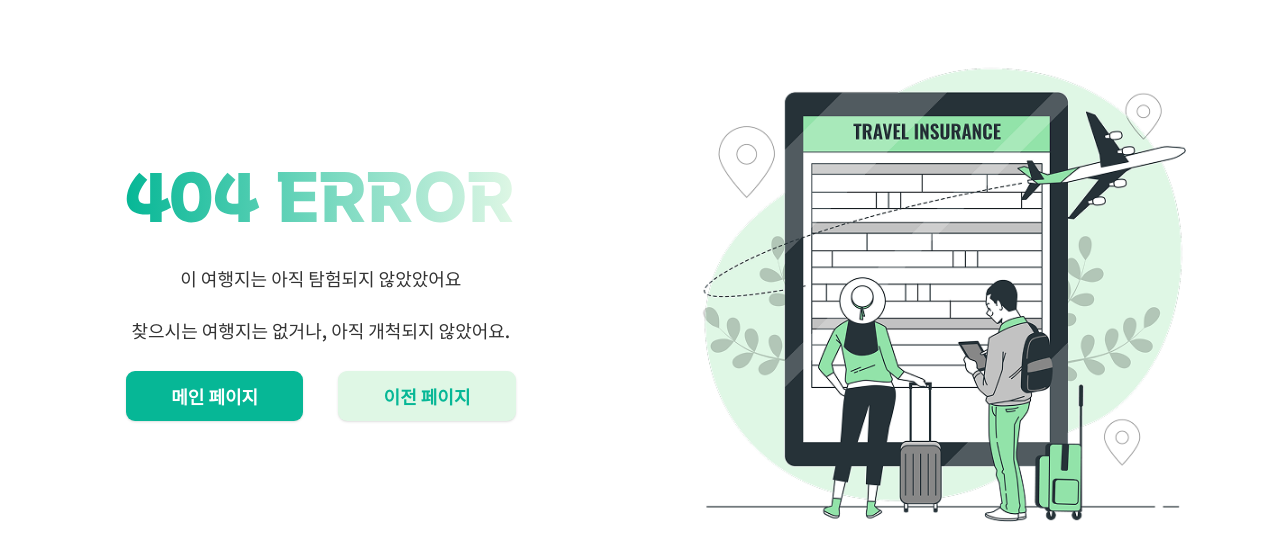
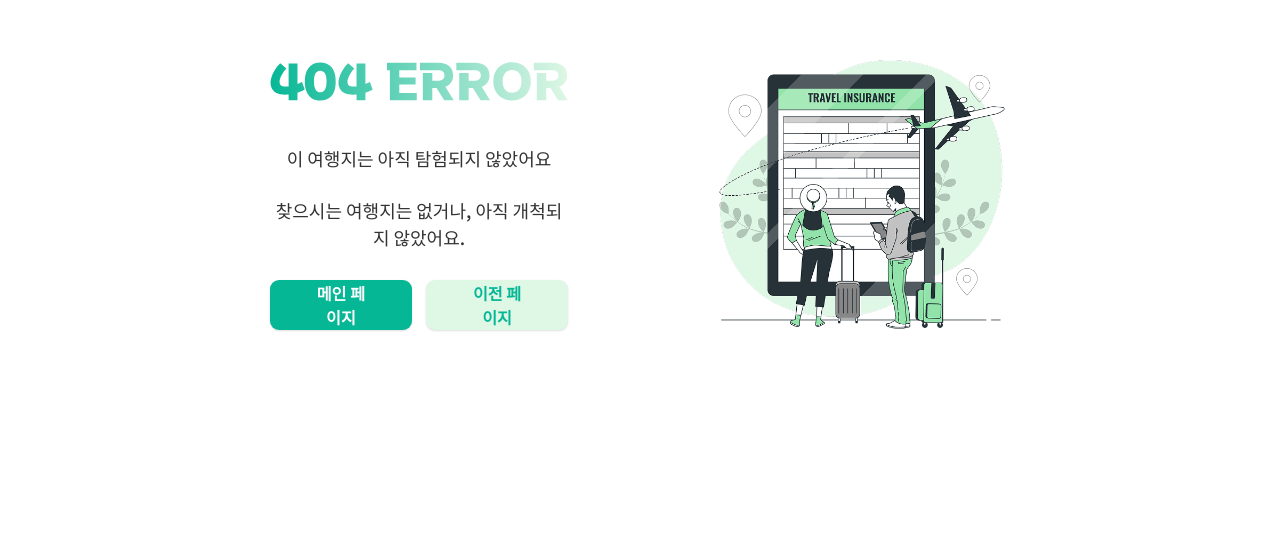
Before and after one commit to FE5-project2-2team/Project-TripUs, a React (Vite) app: page /404 in a window 1280 px wide. Shown: the part 164-724 px from the top of the page. Built offline with nearby package versions, Linux system fonts and the light colour scheme; what react-quill-new would draw is missing.

Commit message:
[feat] NotFound_404 페이지 구현

```diff
--- a/package.json
+++ b/package.json
@@ -30,6 +30,7 @@
 		"react-hook-form": "^7.56.3",
 		"react-quill-new": "^3.4.6",
 		"react-router": "^7.5.2",
+		"react-router-dom": "^7.6.0",
 		"react-sortablejs": "^6.1.4",
 		"react-toastify": "^11.0.5",
 		"react-use": "^17.6.0",
@@ -44,6 +45,7 @@
 		"@types/quill": "^2.0.14",
 		"@types/react": "^19.0.10",
 		"@types/react-dom": "^19.0.4",
+		"@types/react-router-dom": "^5.3.3",
 		"@types/swiper": "^5.4.3",
 		"@vitejs/plugin-react": "^4.3.4",
 		"eslint": "^9.22.0",
--- a/src/pages/NotFound.tsx
+++ b/src/pages/NotFound.tsx
@@ -1,41 +1,54 @@
-import { Link } from "react-router";
+import { useNavigate, Link } from "react-router-dom";
 import notFoundLogo from "../assets/images/404_ERROR.svg";
 import notFoundImage from "../assets/images/notFound_image.png";
 
 export default function NotFound() {
-  return (
-		<div className="flex items-center justify-between px-[95px] py-[233px] ">
+	const navigate = useNavigate();
 
-			<div className="w-[433px] h-[280px] text-center ml-[45px]">
+	const handleGoBack = () => {
+		navigate(-1);
+	};
 
-				<img src={notFoundLogo} alt="404 Not Found Error Logo" className="" />
-				<div className="mt-[47px] flex flex-col gap-y-[28px] text-[20px] font-medium text-[#333333]">
-					<p>이 여행지는 아직 탐험되지 않았았어요</p>
+	return (
+		<div className="flex flex-col md:flex-row min-h-screen">
+			{/* left box */}
+			<div className="w-full md:w-1/2 flex flex-col items-center justify-center px-6 md:px-[80px] lg:pl-[300px] py-16 text-center">
+				<div className="w-full max-w-[433px]">
+				<img
+					src={notFoundLogo}
+					alt="404 Not Found Error Logo"
+					className="mx-auto"
+				/>
+				<div className="mt-12 flex flex-col gap-y-7 text-[17px] sm:text-[18px] md:text-[20px] font-medium text-[#333333]">
+					<p>이 여행지는 아직 탐험되지 않았어요</p>
 					<p>찾으시는 여행지는 없거나, 아직 개척되지 않았어요.</p>
 				</div>
 
-
-				<div className="flex items-center justify-between mt-[30px]">
+				<div className="flex flex-col sm:flex-row items-center justify-center gap-4 mt-8">
 					<Link
-						to="/"
-						className="select-none w-[197px] h-[56px] flex items-center justify-center px-[50px] py-[16px] rounded-[10px] shadow-sm text-[20px] font-bold text-white bg-[#06B796] hover:bg-[#00D3AC]"
+					to="/"
+					className="select-none w-full sm:w-[197px] h-[52px] md:h-[56px] flex items-center justify-center px-6 md:px-[45px] py-3 md:py-[16px] rounded-[10px] shadow-sm text-[17px] md:text-[18px] font-bold text-white bg-[#06B796] hover:bg-[#00D3AC]"
 					>
-						메인 페이지
+					메인 페이지
 					</Link>
-					<Link
-						to="/dashboard"
-						className="select-none w-[197px] h-[56px] flex items-center justify-center px-[50px] py-[16px] rounded-[10px] shadow-sm text-[20px] font-bold text-[#06B796] bg-[#DFF7E5] hover:bg-[#E9FFEE]"
+					<button
+					onClick={handleGoBack}
+					className="select-none w-full sm:w-[197px] h-[52px] md:h-[56px] flex items-center justify-center px-6 md:px-[45px] py-3 md:py-[16px] rounded-[10px] shadow-sm text-[17px] md:text-[18px] font-bold text-[#06B796] bg-[#DFF7E5] hover:bg-[#E9FFEE]"
 					>
-						이전 페이지
-					</Link>
+					이전 페이지
+					</button>
+				</div>
 				</div>
 			</div>
 
-			<div>
-				<img src={notFoundImage} alt="Not Found Image" />
+			{/* right box */}
+			<div className="w-full md:w-1/2 flex items-center justify-center px-6 md:px-[80px] lg:pr-[300px] py-8">
+				<img
+				src={notFoundImage}
+				alt="Not Found Image"
+				className="w-[260px] sm:w-[320px] md:w-[400px] lg:w-[500px] h-auto object-contain"
+				/>
 			</div>
-
-
 		</div>
-  	);
+	);
 }
--- a/src/store/authStore.ts
+++ b/src/store/authStore.ts
@@ -1,4 +1,6 @@
 import { create } from "zustand";
+import { persist } from "zustand/middleware";
+
 
 type AuthStore = {
 	isLoggedIn: boolean;
@@ -8,11 +10,24 @@ type AuthStore = {
 	logout: () => void;
 };
 
-export const useAuthStore = create<AuthStore>((set) => ({
-	isLoggedIn: false,
-	accessToken: null,
-	userId: null,
-	login: (accessToken, userId) =>
-		set({ isLoggedIn: true, accessToken, userId }),
-	logout: () => set({ isLoggedIn: false, accessToken: null, userId: null })
-}));
+export const useAuthStore = create<AuthStore>()(
+	persist(
+		(set) => ({
+			isLoggedIn: false,
+			accessToken: null,
+			userId: null,
+
+			login: (accessToken, userId) =>
+				set({ isLoggedIn: true, accessToken, userId }),
+			logout: () =>
+				set({
+					isLoggedIn: false,
+					accessToken: null,
+					userId: null,
+				}),
+		}),
+		{
+			name: "auth-storage", // for local storge
+		}
+	)
+);
```
